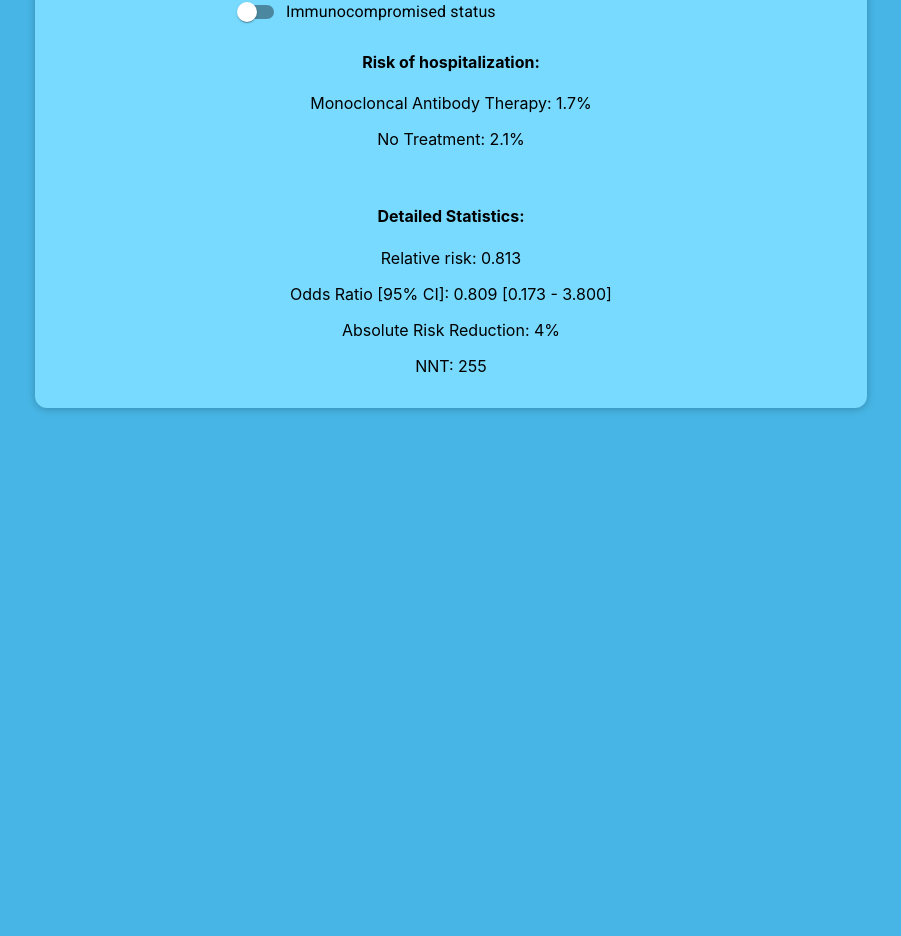
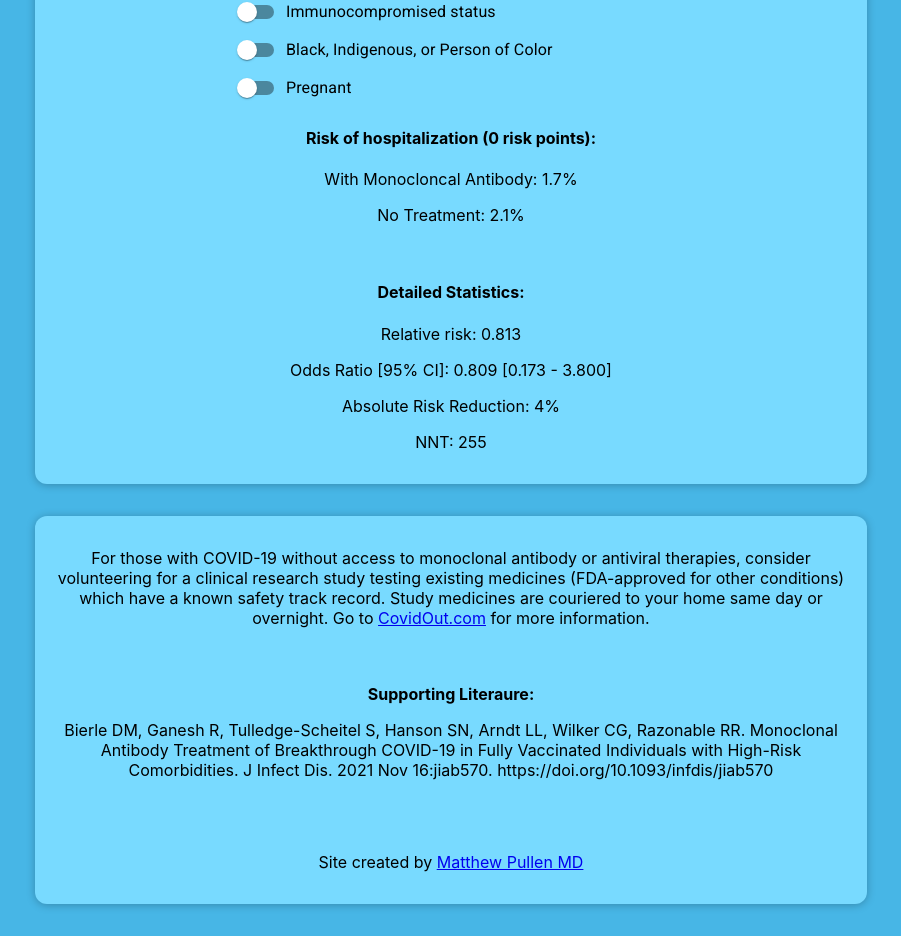
Before and after one commit to mfpullen22/mabcalc_code, a React (Create React App) app: page / in a window 1280 px wide. Shown: the part 575-1511 px from the top of the page, without its empty margins (189-1090 px from the left). Before the commit the page ends 1015 px from the top, so only its background shows below. Built offline with nearby package versions, Linux system fonts and the light colour scheme; a web font is replaced by a local one.

Commit message:
Updated calculator criteria

```diff
--- a/public/index.html
+++ b/public/index.html
@@ -7,7 +7,7 @@
     <meta name="theme-color" content="#000000" />
     <meta
       name="description"
-      content="Web site created using create-react-app"
+      content="COVID=19 monoclonal antibody calculator"
     />
     <link rel="apple-touch-icon" href="%PUBLIC_URL%/logo192.png" />
     <!--
@@ -24,7 +24,7 @@
       work correctly both with client-side routing and a non-root public URL.
       Learn how to configure a non-root public URL by running `npm run build`.
     -->
-    <title>React App</title>
+    <title>Monoclonal Antibody Calculator</title>
   </head>
   <body>
     <noscript>You need to enable JavaScript to run this app.</noscript>
--- a/src/App.js
+++ b/src/App.js
@@ -1,6 +1,7 @@
 import './App.css';
 import Card from "./UI/Card";
 import CalculationForm from "./Components/Form";
+import Footer from "./Components/Footer";
 
 function App() {
   return (
@@ -11,6 +12,9 @@ function App() {
       <Card>
         <CalculationForm />
       </Card>
+      <Card>
+        <Footer />
+      </Card>
 
     </div>
   );
--- /dev/null
+++ b/src/Components/Footer.css
@@ -0,0 +1,6 @@
+.footer {
+    padding-left: 25%;
+    gap: 1rem;
+    margin-bottom: 1rem;
+    text-align: left;
+  }
--- /dev/null
+++ b/src/Components/Footer.js
@@ -0,0 +1,19 @@
+import React from "react";
+
+function Footer() {
+    return (
+        <div>
+            <p>For those with COVID-19 without access to monoclonal antibody or antiviral therapies, consider volunteering for a clinical research study testing existing medicines (FDA-approved for other conditions) which have a known safety track record.  Study medicines are couriered to your home same day or overnight. Go to <a href="https://covidout.umn.edu/">CovidOut.com</a> for more information.</p>
+            <br />
+            <br />
+            <strong>Supporting Literaure:</strong>
+            <p>Bierle DM, Ganesh R, Tulledge-Scheitel S, Hanson SN, Arndt LL, Wilker CG, Razonable RR. Monoclonal Antibody Treatment of Breakthrough COVID-19 in Fully Vaccinated Individuals with High-Risk Comorbidities. J Infect Dis. 2021 Nov 16:jiab570. https://doi.org/10.1093/infdis/jiab570</p>
+            <br />
+            <br />
+            <p>Site created by <a href="https://med.umn.edu/bio/idim-faculty/matthew-pullen">Matthew Pullen MD</a></p>
+
+        </div>
+    )
+}
+
+export default Footer;
--- a/src/Components/Form.js
+++ b/src/Components/Form.js
@@ -5,7 +5,7 @@ import Result from "./Result";
 import FormGroup from '@mui/material/FormGroup';
 import FormControlLabel from '@mui/material/FormControlLabel';
 import FormControl from '@mui/material/FormControl';
-import FormLabel from '@mui/material/FormLabel';
+//import FormLabel from '@mui/material/FormLabel';
 import Switch, { SwitchProps } from '@mui/material/Switch';
 
 function CalculationForm() {
@@ -17,6 +17,8 @@ function CalculationForm() {
     const [respChecked, setRespChecked] = useState(false);
     const [htnChecked, setHtnChecked] = useState(false);
     const [immChecked, setImmChecked] = useState(false);
+    const [bipocChecked, setBipocChecked] = useState(false);
+    const [pregChecked, setPregChecked] = useState(false);
     let [prob, setProb] = useState(0);
 
 
@@ -81,7 +83,19 @@ function CalculationForm() {
 
     function immChange(event){
         setImmChecked(event.target.checked);
+        setProb(scoreAdd(5, event.target.checked));
+        console.log(event.target.checked);
+    }
+
+    function bipocChange(event){
+        setBipocChecked(event.target.checked);
         setProb(scoreAdd(3, event.target.checked));
+        console.log(event.target.checked);
+    }
+
+    function pregChange(event){
+        setPregChecked(event.target.checked);
+        setProb(scoreAdd(4, event.target.checked));
         console.log(event.target.checked);
     }
 
@@ -131,6 +145,16 @@ function CalculationForm() {
                     label="Immunocompromised status"
                     labelPlacement="end"
                 />
+                <FormControlLabel
+                    control={<Switch color="primary" checked={bipocChecked} onChange={bipocChange} />}
+                    label="Black, Indigenous, or Person of Color"
+                    labelPlacement="end"
+                />
+                <FormControlLabel
+                    control={<Switch color="primary" checked={pregChecked} onChange={pregChange} />}
+                    label="Pregnant"
+                    labelPlacement="end"
+                />
                 </FormGroup>
             </FormControl>
             </form>
--- a/src/Components/Result.js
+++ b/src/Components/Result.js
@@ -3,11 +3,11 @@ import React from "react";
 function Result(props) {
     let prob = props.prob;
 
-   if (prob == 0) {
+   if (prob === 0) {
         return (
             <div>
-                <h4>Risk of hospitalization:</h4>
-                <p>Monocloncal Antibody Therapy: 1.7%</p>
+                <h4>Risk of hospitalization ({prob} risk points):</h4>
+                <p>With Monocloncal Antibody: 1.7%</p>
                 <p>No Treatment: 2.1%</p>
                 <br />
                 <h4>Detailed Statistics:</h4>
@@ -17,11 +17,11 @@ function Result(props) {
                 <p>NNT: 255</p>
             </div>
         );
-    } else if (prob == 1) {
+    } else if (prob === 1) {
         return (
             <div>
-                <h4>Risk of hospitalization:</h4>
-                <p>After Monocloncal Antibody: 0%</p>
+                <h4>Risk of hospitalization ({prob} risk points):</h4>
+                <p>With Monocloncal Antibody: 0%</p>
                 <p>No Treatment: 2.3%</p>
                 <br />
                 <h4>Detailed Statistics:</h4>
@@ -31,11 +31,11 @@ function Result(props) {
                 <p>NNT: 43</p>
             </div>
         );
-    } else if (prob == 2) {
+    } else if (prob === 2) {
         return (
             <div>
-                <h4>Risk of hospitalization:</h4>
-                <p>After Monocloncal Antibody: 2%</p>
+                <h4>Risk of hospitalization ({prob} risk points):</h4>
+                <p>With Monocloncal Antibody: 2%</p>
                 <p>No Treatment: 6.7%</p>
                 <br />
                 <h4>Detailed Statistics:</h4>
@@ -45,11 +45,11 @@ function Result(props) {
                 <p>NNT: 22</p>
             </div>
         );
-    } else if (prob == 3) {
+    } else if (prob === 3) {
         return (
             <div>
-                <h4>Risk of hospitalization:</h4>
-                <p>After Monocloncal Antibody: 3.2%</p>
+                <h4>Risk of hospitalization ({prob} risk points):</h4>
+                <p>With Monocloncal Antibody: 3.2%</p>
                 <p>No Treatment: 12.3%</p>
                 <br />
                 <h4>Detailed Statistics:</h4>
@@ -59,11 +59,11 @@ function Result(props) {
                 <p>NNT: 12</p>
             </div>
         );
-    } else if (prob == 4) {
+    } else if (prob === 4) {
         return (
             <div>
-                <h4>Risk of hospitalization:</h4>
-                <p>After Monocloncal Antibody: 0%</p>
+                <h4>Risk of hospitalization ({prob} risk points):</h4>
+                <p>With Monocloncal Antibody: 0%</p>
                 <p>No Treatment: 15.1%</p>
                 <br />
                 <h4>Detailed Statistics:</h4>
@@ -73,11 +73,11 @@ function Result(props) {
                 <p>NNT: 7</p>
             </div>
         );
-    } else if (prob == 5) {
+    } else if (prob === 5) {
         return (
             <div>
-                <h4>Risk of hospitalization:</h4>
-                <p>After Monocloncal Antibody: 4.8%</p>
+                <h4>Risk of hospitalization ({prob} risk points):</h4>
+                <p>With Monocloncal Antibody: 4.8%</p>
                 <p>No Treatment: 29.2%</p>
                 <br />
                 <h4>Detailed Statistics:</h4>
@@ -87,11 +87,11 @@ function Result(props) {
                 <p>NNT: 5</p>
             </div>
         );
-    } else if (prob == 6) {
+    } else if (prob === 6) {
         return (
             <div>
-                <h4>Risk of hospitalization:</h4>
-                <p>After Monocloncal Antibody: 5.4%</p>
+                <h4>Risk of hospitalization ({prob} risk points):</h4>
+                <p>With Monocloncal Antibody: 5.4%</p>
                 <p>No Treatment: 19%</p>
                 <br />
                 <h4>Detailed Statistics:</h4>
@@ -101,11 +101,11 @@ function Result(props) {
                 <p>NNT: 8</p>
             </div>
         );
-    } else if (prob == 7) {
+    } else if (prob === 7) {
         return (
             <div>
-                <h4>Risk of hospitalization:</h4>
-                <p>After Monocloncal Antibody: 7.6%</p>
+                <h4>Risk of hospitalization ({prob} risk points):</h4>
+                <p>With Monocloncal Antibody: 7.6%</p>
                 <p>No Treatment: 35.3%</p>
                 <br />
                 <h4>Detailed Statistics:</h4>
@@ -118,8 +118,8 @@ function Result(props) {
     } else if (prob >= 8) {
         return (
             <div>
-                <h4>Risk of hospitalization:</h4>
-                <p>After Monocloncal Antibody: 4.6%</p>
+                <h4>Risk of hospitalization (≥8 risk points):</h4>
+                <p>With Monocloncal Antibody: 4.6%</p>
                 <p>No Treatment: 45.6%</p>
                 <br />
                 <h4>Detailed Statistics:</h4>
```
Also changed, not shown: package.json (+7 -1 lines), 1 other file (tests, documents, lock files or other folders).
